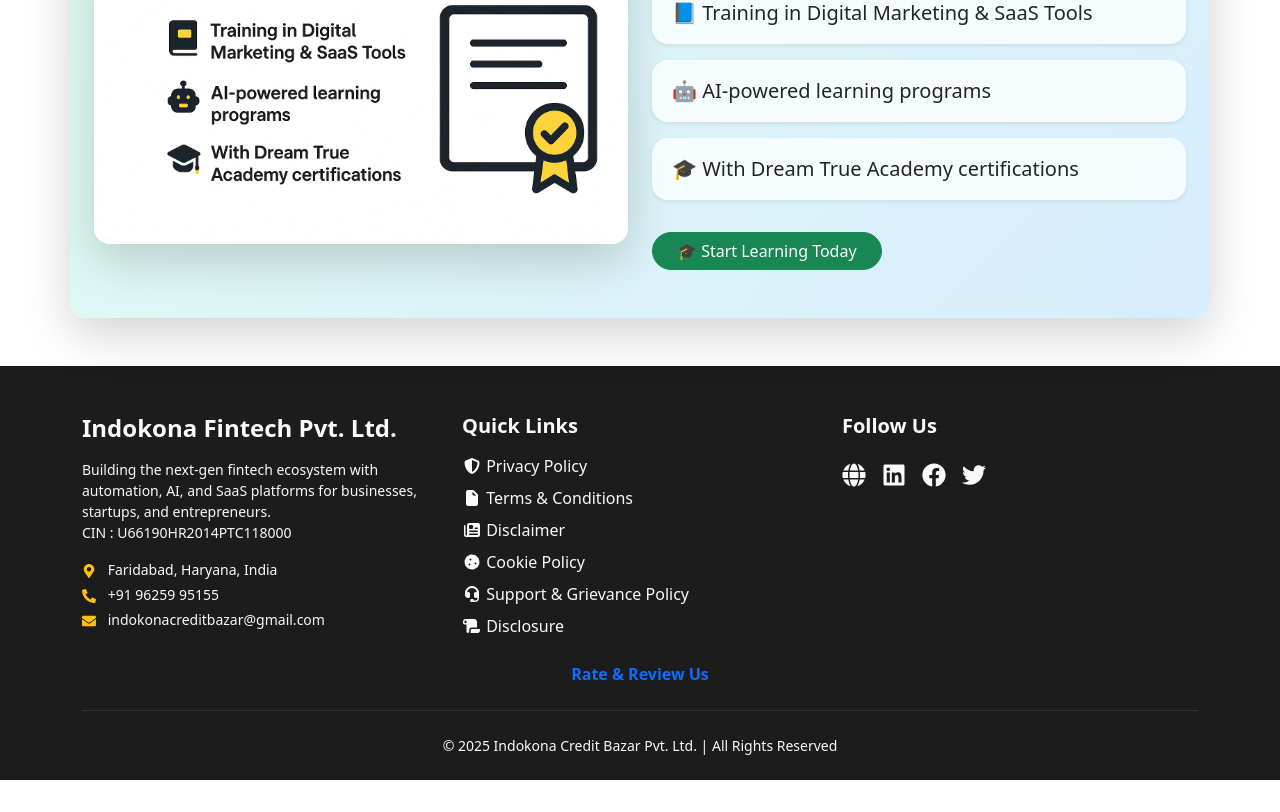
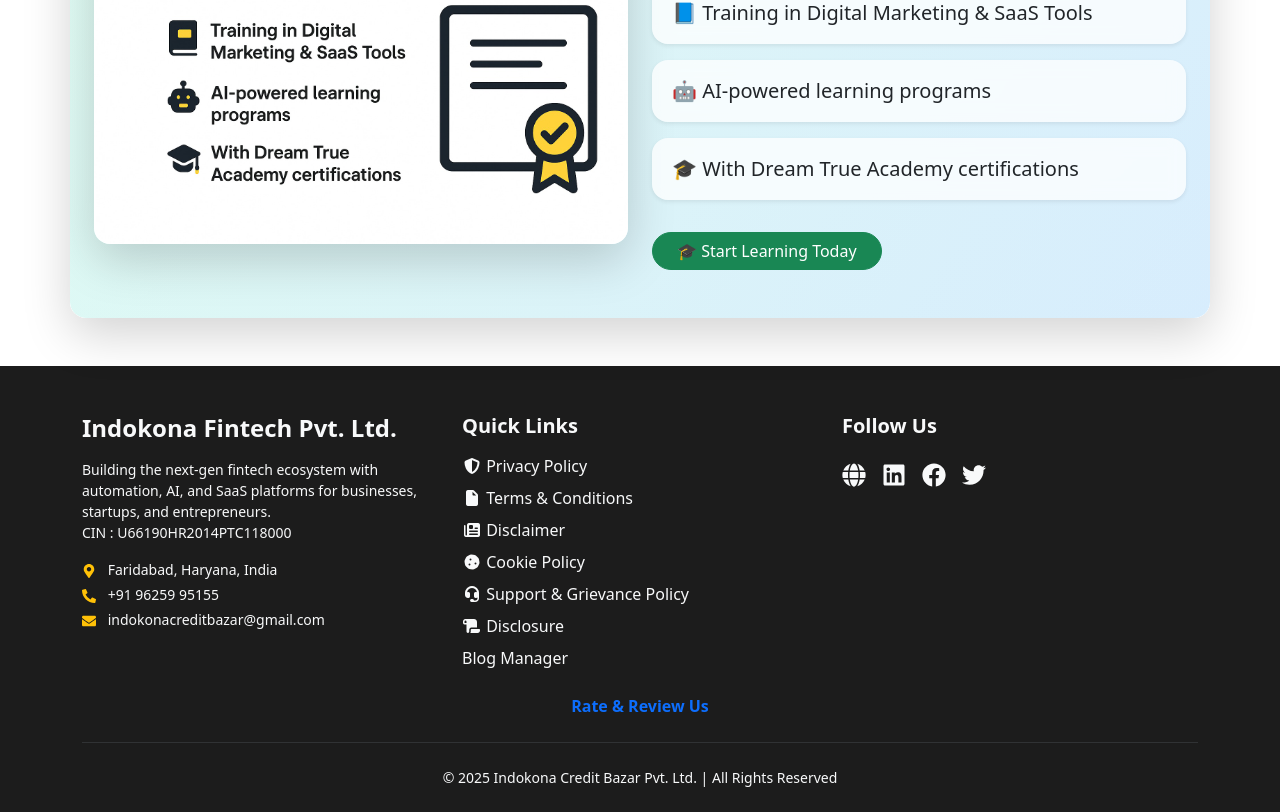
Before and after one commit to Tarunshakya1999/indokonafrontend, a React (Vite) app: page / in a window 1280 px wide. Shown: the part 6313-7125 px from the top of the page. Before the commit the page ends 7093 px from the top, so only its background shows below. Built offline with nearby package versions, Linux system fonts and the light colour scheme; no server answers.

Commit message:
j8iu87tu7tyggh

```diff
--- a/src/Footer.jsx
+++ b/src/Footer.jsx
@@ -71,6 +71,16 @@ export default function Footer() {
                   <i className="fa-solid fa-scroll"></i> Disclosure
                 </Link>
               </li>
+
+              <li className="mb-2">
+                <Link to="/admin/blogs" className="text-light text-decoration-none hover-link">
+                  Blog Manager
+                </Link>
+              </li>
+
+
+
+
               {/* <li>
               <Link to="/productlist" className="btn btn-primary pills">Show Products</Link>
               </li> */}
```
